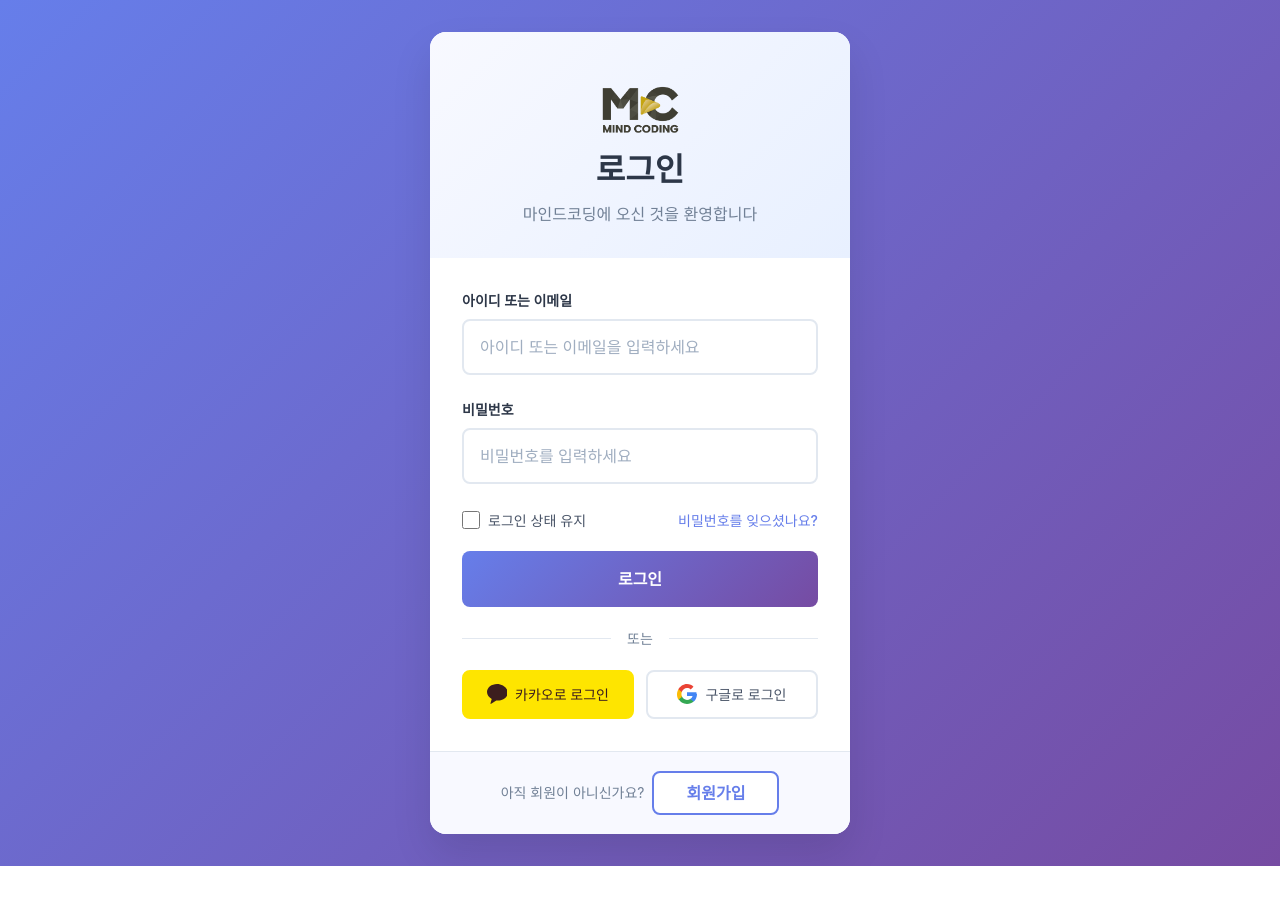
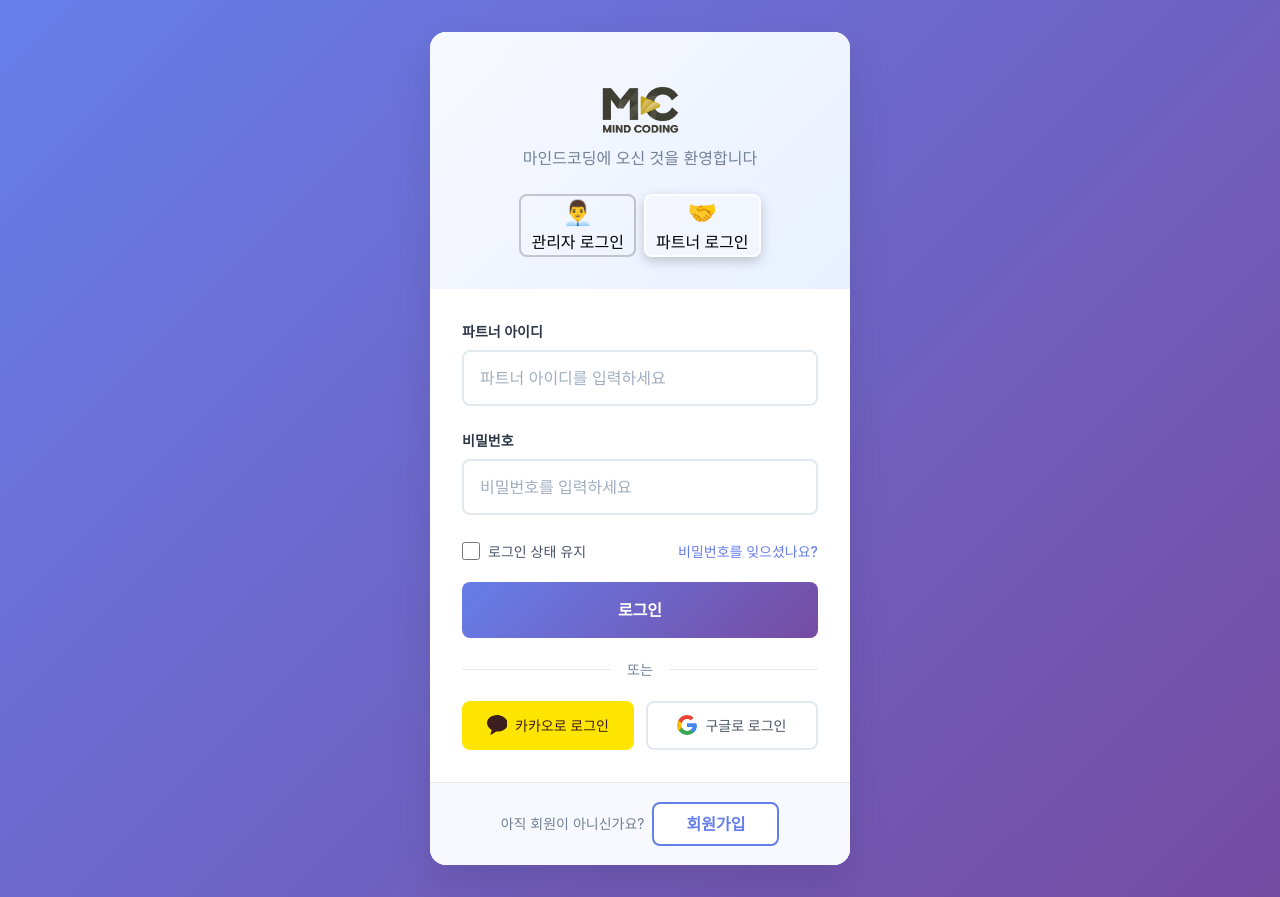
Before and after one commit to tony-kang/mcHome, a SvelteKit app: page /s/signIn in a window 1280 px wide. Before the commit the page ends 866 px from the top, so only its background shows below. Built offline with nearby package versions, Linux system fonts and the light colour scheme.

Commit message:
userType : 관리자  , 파트너 로그인 선택 레이아웃 추가

```diff
--- a/src/routes/(pages)/s/(id)/signIn/C/SignIn.svelte
+++ b/src/routes/(pages)/s/(id)/signIn/C/SignIn.svelte
@@ -6,12 +6,20 @@
 
 	let username = $state('');
 	let password = $state('');
+	let userType = $state('partner'); // general, admin, partner
 	let keepLoggedIn = $state(false);
 	let isLoading = $state(false);
 	let errorMessage = $state('');
 
 	// URL 파라미터에서 id 가져오기
 	const id = $page.params.id;
+
+	// 사용자 타입 옵션
+	const userTypes = [
+		// { value: 'general', label: '일반', icon: '👤' },
+		{ value: 'admin', label: '관리자 로그인', icon: '👨‍💼' },
+		{ value: 'partner', label: '파트너 로그인', icon: '🤝' }
+	];
 
 	// 페이지 로드 시 CSS가 완전히 로드되도록 보장
 	onMount(() => {
@@ -34,8 +42,16 @@
 				return;
 			}
 
+			// 사용자 타입 정보와 함께 로그인 처리
+			const loginData = {
+				username,
+				password,
+				userType,
+				keepLoggedIn
+			};
+
 			// 로그인 성공 시 메인 페이지로 이동
-			signIn(username, password, keepLoggedIn);
+			signIn(username, password, keepLoggedIn, userType);
 		} catch (error) {
 			errorMessage = '로그인에 실패했습니다. 아이디와 비밀번호를 확인해주세요.';
 		} finally {
@@ -52,8 +68,22 @@
 			<a href="/" class="logo-link">
 				<img src="/logo/mc_mindcoding_pattern_1_light.png" alt="마인드코딩" class="logo" />
 			</a>
-			<h1 class="login-title">로그인</h1>
+			<!-- <h1 class="login-title">로그인</h1> -->
 			<p class="login-subtitle">마인드코딩에 오신 것을 환영합니다</p>
+
+			<!-- 사용자 타입 선택 -->
+			<div class="user-type-selector">
+				{#each userTypes as type}
+					<button
+						type="button"
+						class="user-type-btn {userType === type.value ? 'active' : ''}"
+						onclick={() => userType = type.value}
+					>
+						<span class="user-type-icon">{type.icon}</span>
+						<span class="user-type-label text-black">{type.label}</span>
+					</button>
+				{/each}
+			</div>
 		</div>
 
 		<!-- 로그인 폼 -->
@@ -66,12 +96,20 @@
 				{/if}
 
 				<div class="form-group">
-					<label for="username" class="form-label">아이디 또는 이메일</label>
+					<label for="username" class="form-label">
+						{#if userType === 'admin'}
+							관리자 아이디
+						{:else if userType === 'partner'}
+							파트너 아이디
+						{:else}
+							아이디 또는 이메일
+						{/if}
+					</label>
 					<input
 						id="username"
 						type="text"
 						bind:value={username}
-						placeholder="아이디 또는 이메일을 입력하세요"
+						placeholder={userType === 'admin' ? '관리자 아이디를 입력하세요' : userType === 'partner' ? '파트너 아이디를 입력하세요' : '아이디 또는 이메일을 입력하세요'}
 						class="form-input"
 						autocomplete="username"
 						required
@@ -206,7 +244,57 @@
 	.login-subtitle {
 		color: #718096;
 		font-size: 1rem;
-		margin: 0;
+		margin: 0 0 1.5rem 0;
+	}
+
+	/* 사용자 타입 선택기 */
+	.user-type-selector {
+		display: flex;
+		gap: 0.5rem;
+		justify-content: center;
+		margin-top: 1rem;
+	}
+
+	.user-type-btn {
+		display: flex;
+		flex-direction: column;
+		align-items: center;
+		gap: 0.25rem;
+		padding: 5px 10px;
+		border: 2px solid rgba(90, 83, 83, 0.3);
+		border-radius: 8px;
+		background: rgba(255, 255, 255, 0.1);
+		color: white;
+		font-size: 0.75rem;
+		font-weight: 500;
+		cursor: pointer;
+		transition: all 0.2s ease;
+		backdrop-filter: blur(10px);
+		min-width: 80px;
+	}
+
+	.user-type-btn:hover {
+		background: rgba(255, 255, 255, 0.2);
+		border-color: rgba(255, 255, 255, 0.5);
+		transform: translateY(-1px);
+	}
+
+	.user-type-btn.active {
+		background: rgba(255, 255, 255, 0.3);
+		border-color: rgba(255, 255, 255, 0.8);
+		box-shadow: 0 4px 12px rgba(0, 0, 0, 0.2);
+	}
+
+	.user-type-icon {
+		font-size: 1.5rem;
+		line-height: 1;
+	}
+
+	.user-type-label {
+		margin-top: 5px;
+		font-size: 1rem;
+		line-height: 1;
+		text-align: center;
 	}
 
 	.login-form-wrapper {
@@ -495,6 +583,22 @@
 			color: rgba(255, 255, 255, 0.9);
 		}
 
+		.user-type-selector {
+			flex-direction: row;
+			gap: 0.5rem;
+			margin-top: 1rem;
+		}
+
+		.user-type-btn {
+			min-width: 90px;
+			padding: 0.6rem 0.8rem;
+			border: 1px solid rgba(90, 83, 83, 0.3);
+		}
+
+		.user-type-label {
+			font-size: 0.85rem;
+		}
+
 		.login-form-wrapper {
 			padding: 1.5rem;
 			background: white;
@@ -557,5 +661,14 @@
 			font-size: 16px; /* 작은 화면에서도 16px 유지 */
 			padding: 0.875rem 1rem;
 		}
+
+		.user-type-btn {
+			min-width: 80px;
+			padding: 0.5rem 0.6rem;
+		}
+
+		.user-type-label {
+			font-size: 1rem;
+		}
 	}
 </style>
```
